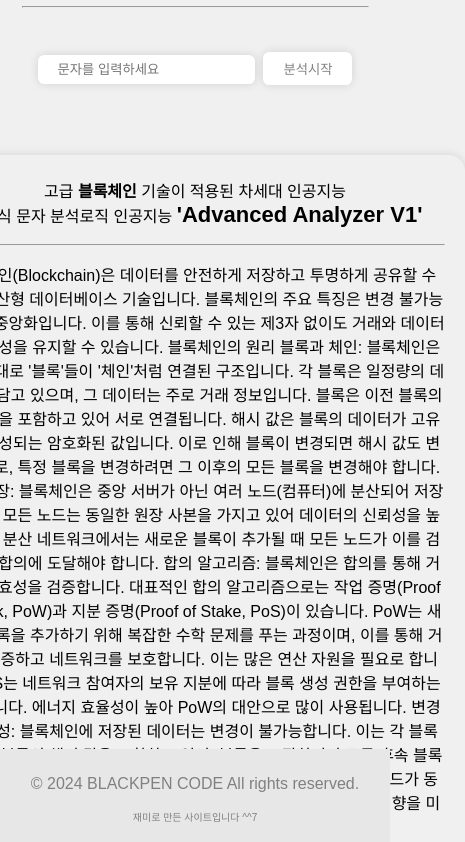
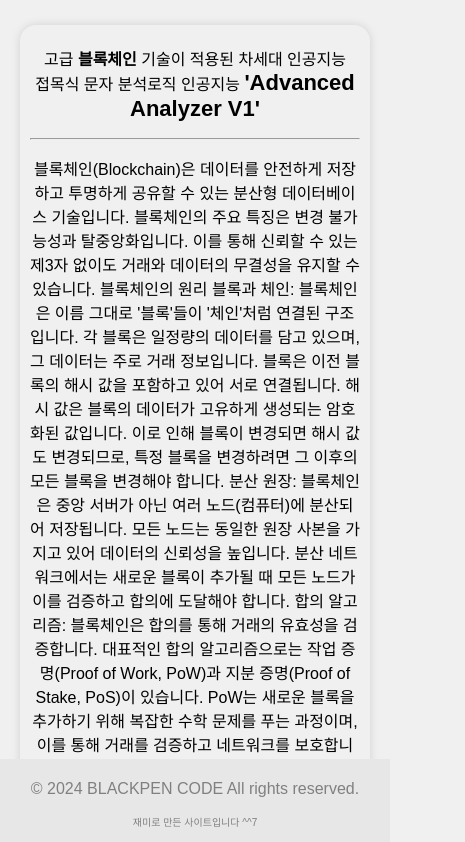
Before and after one commit to blackpen-2023/EASY_Analyzer, a plain HTML site: page index.html in a window 390 px wide. Shown: the top 842 px of the page, 465 px wide, since content can reach past the window. Drawn offline with Linux system fonts and the light colour scheme.

Commit message:
v1.3
모바일 및 태블릿에서 화면크기 자동조정

```diff
--- a/script.js
+++ b/script.js
@@ -39,7 +39,7 @@ function startAnalysis() {
     setTimeout(() => {
         clearInterval(interval);
         statusMessage.textContent = '';
-        result.textContent = userInput;
+        result.textContent = '분석결과 : '+userInput;
         loadingBar.classList.add('hidden');
     }, 3000);
 }
--- a/styles.css
+++ b/styles.css
@@ -7,10 +7,14 @@ body {
     height: 100vh;
     margin: 0;
     background-color: #f0f0f0;
+    padding: 20px; /* 패딩 추가 */
+    box-sizing: border-box; /* 전체 패딩 포함 */
 }
 
 .container {
     text-align: center;
+    width: 100%; /* 전체 너비 사용 */
+    max-width: 600px; /* 최대 너비 설정 */
 }
 
 .loading-bar {
@@ -59,14 +63,36 @@ input {
     box-shadow: rgba(0, 0, 0, 0.126) 0px 0px 10px;
     border: 0px;
     border-radius: 1rem;
-    width: 500px;
+    width: 100%; /* 전체 너비 사용 */
+    max-width: 500px; /* 최대 너비 설정 */
+    margin: auto;
+    box-sizing: border-box; /* 전체 패딩 포함 */
 }
+
 footer {
     text-align: center;
-    padding: 10px 0;
+    padding: 10px 20px; /* 패딩 수정 */
     background-color: #e7e7e7;
     color: gray;
     width: 100%;
     position: fixed;
     bottom: 0;
+    box-sizing: border-box; /* 전체 패딩 포함 */
 }
+
+@media (max-width: 600px) {
+    .container {
+        padding: 10px;
+    }
+    .tec {
+        width: 100%;
+        padding: 5px 10px;
+    }
+    footer {
+        padding: 5px 10px;
+    }
+    input, button {
+        width: calc(100% - 22px); /* 패딩 포함하여 전체 너비 사용 */
+        margin-bottom: 10px; /* 버튼과 입력 필드 사이 간격 */
+    }
+}
```
